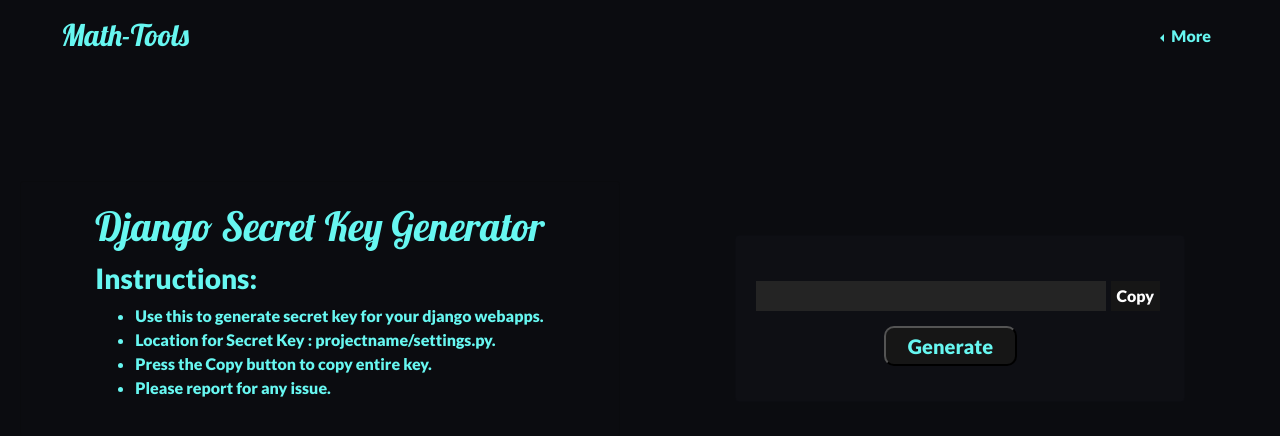
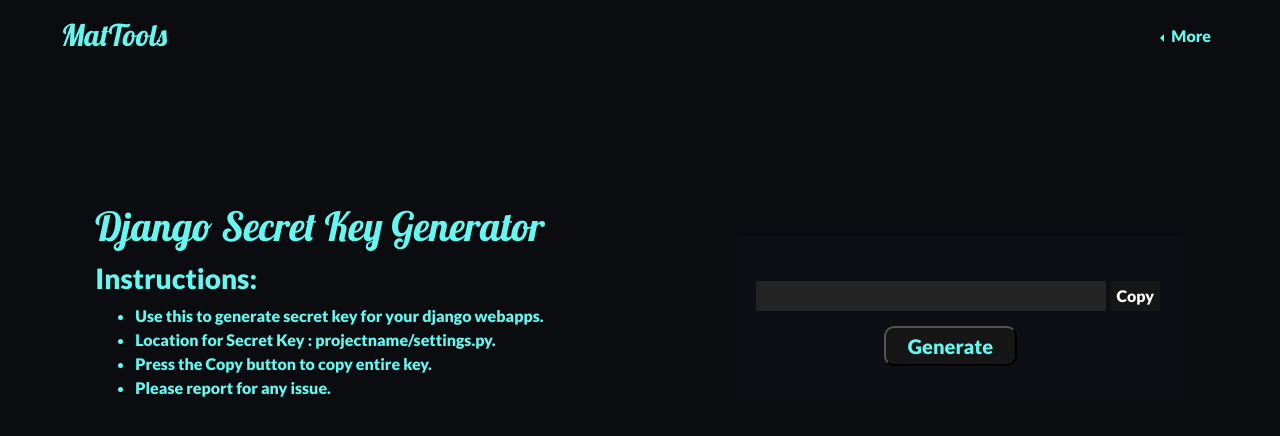
Before and after one commit to ketanmpatil/mathtools, a Django app: page /django-secret-key in a window 1280 px wide. Shown: the top 436 px of the page. Run offline with Django 3.2, Linux system fonts and the light colour scheme; some libraries are stand-ins or nearby versions.

Commit message:
Second Commit

```diff
--- a/Calculator_base/templates/base.html
+++ b/Calculator_base/templates/base.html
@@ -42,7 +42,7 @@
 <body>
   <div class="container-fluid">
     <nav class="navbar navbar-expand-lg ">
-    <a class="navbar-brand" href="{% url 'home' %}">Math-Tools</a>
+    <a class="navbar-brand" href="{% url 'home' %}">MatTools</a>
       <ul class="navbar-nav">
         <li class="nav-item dropdown dropleft">
           <a class="nav-link dropdown-toggle" href="#" id="navbarDropdown" role="button" data-toggle="dropdown" aria-haspopup="true" aria-expanded="false">
```
